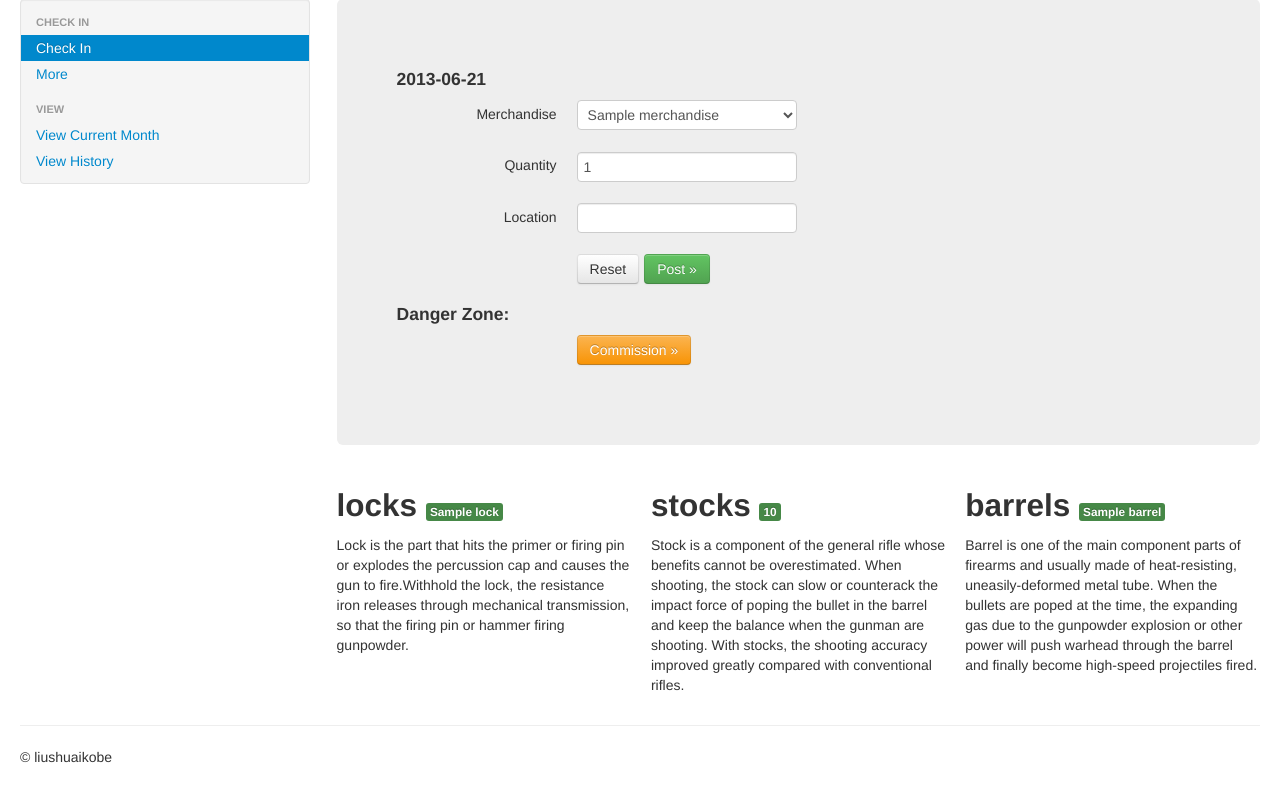
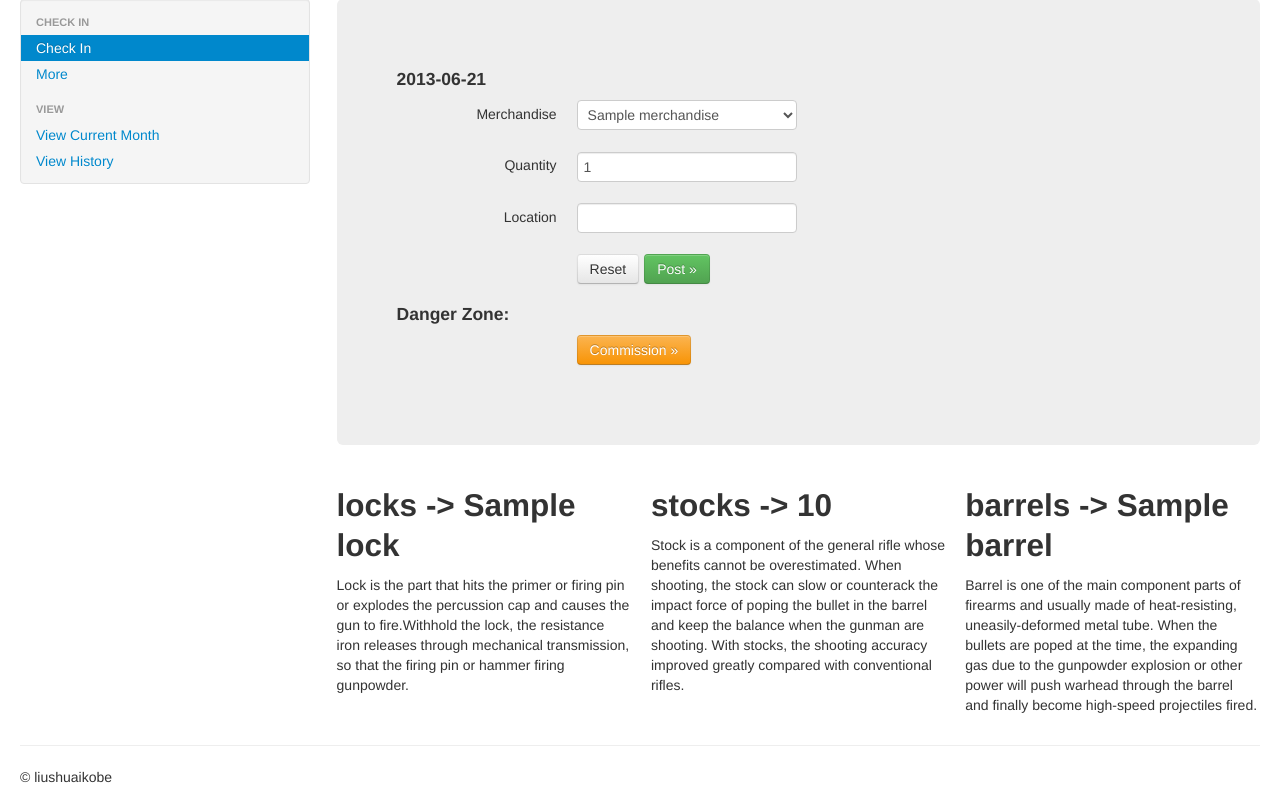
Before and after one commit to liushuaikobe/RifleSales, a Django app: template templates/checkin.html in a window 1280 px wide. Shown: the part 61-866 px from the top of the page. Before the commit the page ends 824 px from the top, so only its background shows below. Run offline with Django 3.2, Linux system fonts and the light colour scheme; tables that the repository leaves empty hold one stand-in row (values such as "Sample post"); the template is opened without the code that fills it: values that come from a table or form of the project are taken from there, most other values are stand-ins (such as "Sample title", 1, 10 or a date in 2020); parts of the project's set-up code (start-up, migrations or seed data) failed here and were passed over.

Commit message:
添加了对salesman销售数量的检验，调整的剩余数量的风格

```diff
--- a/templates/checkin.html
+++ b/templates/checkin.html
@@ -97,16 +97,16 @@
           </div>
           <div class="row-fluid">
             <div class="span4">
-              <h2>locks <span class="label label-success" size=19>{{ lock }}</span></h2>
+              <h2>locks -> {{ lock }}</h2>
               <p></p>
               <p>Lock is the part that hits the primer or firing pin or explodes the percussion cap and causes the gun to fire.Withhold the lock, the resistance iron releases through mechanical transmission, so that the firing pin or hammer firing gunpowder.</p>
             </div><!--/span-->
             <div class="span4">
-              <h2>stocks <span class="label label-success">{{ stock }}</span></h2>
+              <h2>stocks -> {{ stock }}</h2>
               <p>Stock is a component of the general rifle whose benefits cannot be overestimated. When shooting, the stock can slow or counterack the impact force of poping the bullet in the barrel and keep the balance when the gunman are shooting. With stocks, the shooting accuracy improved greatly compared with conventional rifles.</p>
             </div><!--/span-->
             <div class="span4">
-              <h2>barrels <span class="label label-success">{{ barrel }}</span></h2>
+              <h2>barrels -> {{ barrel }}</h2>
               <p>Barrel is one of the main component parts of firearms and usually made of heat-resisting, uneasily-deformed metal tube. When the bullets are poped at the time, the expanding gas due to the gunpowder explosion or other power will push warhead through the barrel and finally become high-speed projectiles fired.</p>
             </div><!--/span-->
           </div><!--/row-->
```
Also changed, not shown: checkindata/views.py (+10 -3 lines).
